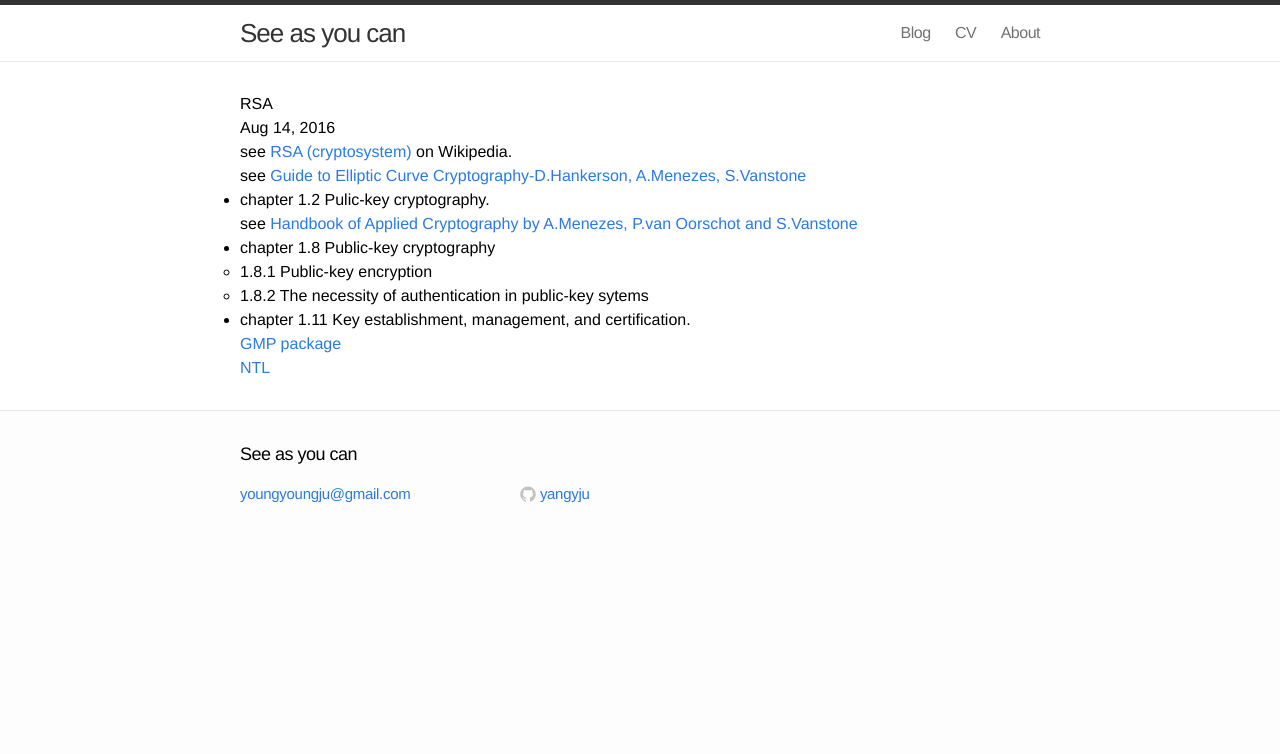
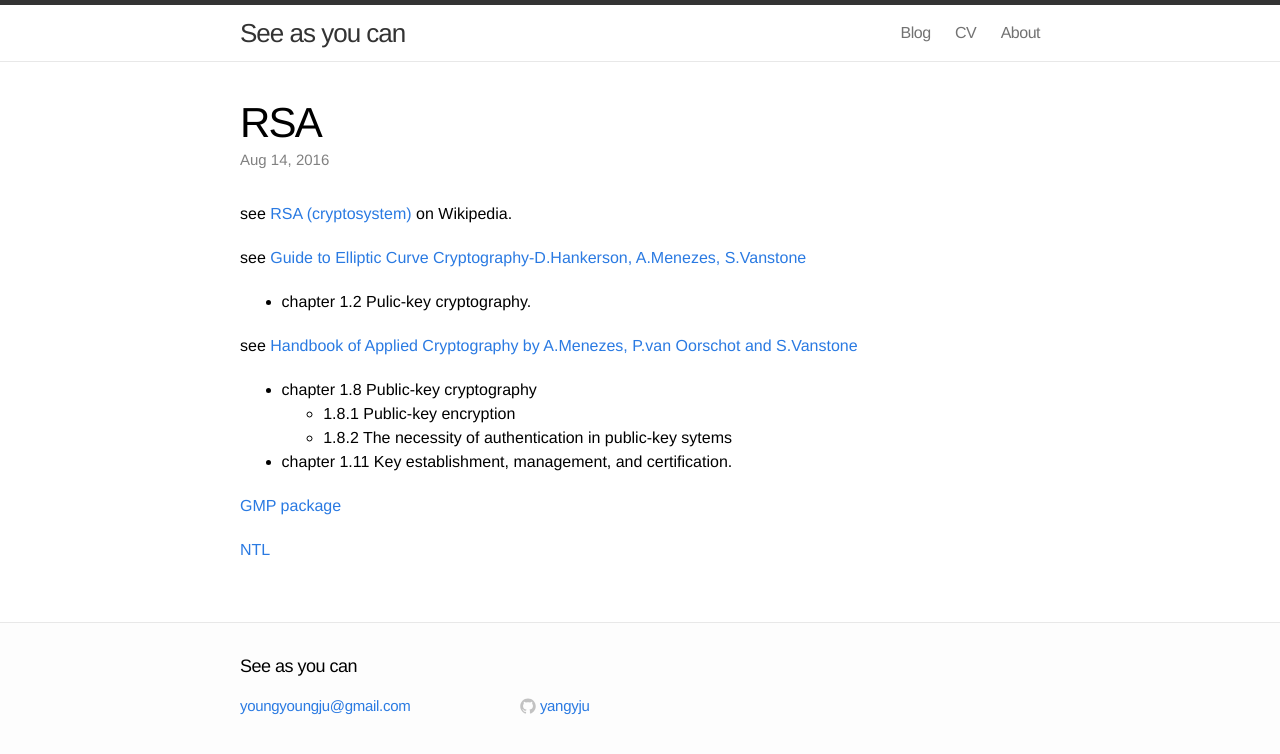
Before and after one commit to yangyju/yangyju.github.com, a Jekyll site: the page built from _posts/2016-08-14-RSA.md, in a window 1280 px wide. Shown: the top 754 px of the page. Built offline with Jekyll 4.4.1, drawn with Linux system fonts in a browser that asks for light colours.

Commit message:
Update main.css

```diff
--- a/css/main.css
+++ b/css/main.css
@@ -146,9 +146,9 @@ a:visited { color: #205caa; }
 
 .home h1 { margin-bottom: 25px; }
 
-/*.posts { list-style-type: none; }*/
+.posts { list-style-type: none; }
 
-/*.posts li { margin-bottom: 30px; }*/
+.posts li { margin-bottom: 30px; }
 
 .posts .post-link {
   font-size: 24px;
@@ -165,7 +165,6 @@ a:visited { color: #205caa; }
 
 /* Post styles */
 /* ----------------------------------------------------------*/
-/*
 .post-header { margin: 10px 0 30px; }
 
 .post-header h1 {
@@ -221,11 +220,8 @@ a:visited { color: #205caa; }
   font-style: italic;
   margin: 30px 0;
 }
-*/
-/*
 .post-content ul,
 .post-content ol { padding-left: 20px; }
-*/
 .post pre,
 .post code {
   border: 1px solid #d5d5e9;
@@ -239,10 +235,8 @@ a:visited { color: #205caa; }
 }
 
 .post code { padding: 1px 5px; }
-/*
 .post ul,
 .post ol { margin-left: 1.35em; }
-*/
 .post pre code {
   border: 0;
   padding-right: 0;
@@ -393,16 +387,13 @@ a:visited { color: #205caa; }
     padding: 5px 10px;
     margin: 0;
   }
-/*
   .post-header h1 { font-size: 36px; }
   .post-content h2 { font-size: 28px; }
   .post-content h3 { font-size: 22px; }
   .post-content h4 { font-size: 18px; }
   .post-content blockquote { padding-left: 10px; }
-  */
-  /*.post-content ul,
+  .post-content ul,
   .post-content ol { padding-left: 10px; }
-  */
 
   .site-footer .column {
     float: none;
```
